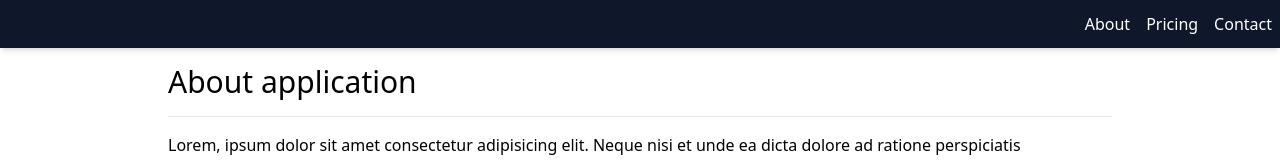
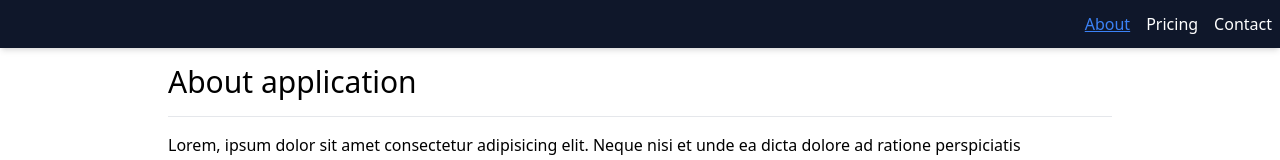
Before and after one commit to lumusitech/frontend-angular-pro-zoneless-pokemon-ssr-app, an Angular app: page /about in a window 1280 px wide. Shown: the top 160 px of the page. Built offline with nearby package versions, Linux system fonts and the light colour scheme.

Commit message:
feat: add styles for active links

```diff
--- a/src/app/share/components/navbar/navbar.component.html
+++ b/src/app/share/components/navbar/navbar.component.html
@@ -1,7 +1,22 @@
 <nav
   class="absolute top-0 z-50 flex justify-end w-full gap-4 px-2 py-3 text-white shadow-md bg-slate-900"
 >
-  <a class="hover:underline" routerLink="/about">About</a>
-  <a class="hover:underline" routerLink="/pricing">Pricing</a>
-  <a class="hover:underline" routerLink="/contact">Contact</a>
+  <a
+    class="hover:underline"
+    routerLinkActive="text-blue-500 underline"
+    routerLink="/about"
+    >About</a
+  >
+  <a
+    class="hover:underline"
+    routerLinkActive="text-blue-500 underline"
+    routerLink="/pricing"
+    >Pricing</a
+  >
+  <a
+    class="hover:underline"
+    routerLinkActive="text-blue-500 underline"
+    routerLink="/contact"
+    >Contact</a
+  >
 </nav>
--- a/src/app/share/components/navbar/navbar.component.ts
+++ b/src/app/share/components/navbar/navbar.component.ts
@@ -1,10 +1,10 @@
 import { ChangeDetectionStrategy, Component } from '@angular/core';
-import { RouterLink } from '@angular/router';
+import { RouterLink, RouterLinkActive } from '@angular/router';
 
 @Component({
   selector: 'navbar',
   standalone: true,
-  imports: [RouterLink],
+  imports: [RouterLink, RouterLinkActive],
   templateUrl: './navbar.component.html',
   changeDetection: ChangeDetectionStrategy.OnPush,
 })
```
